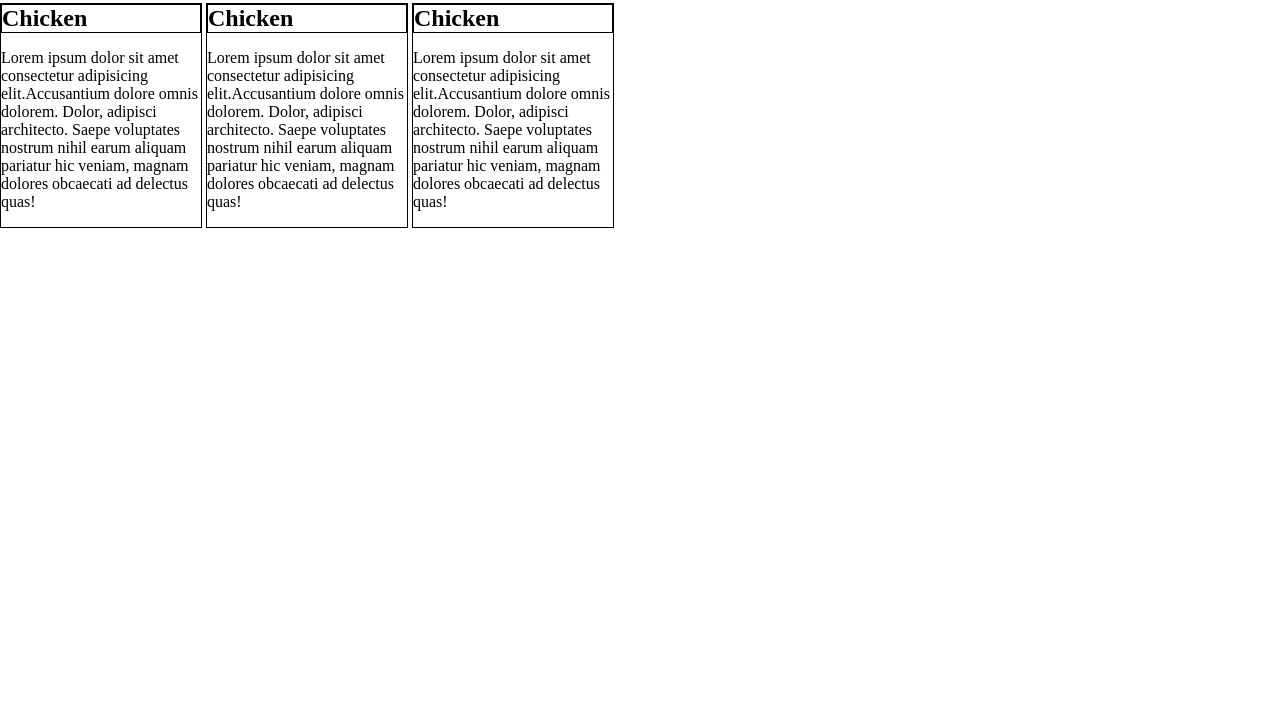
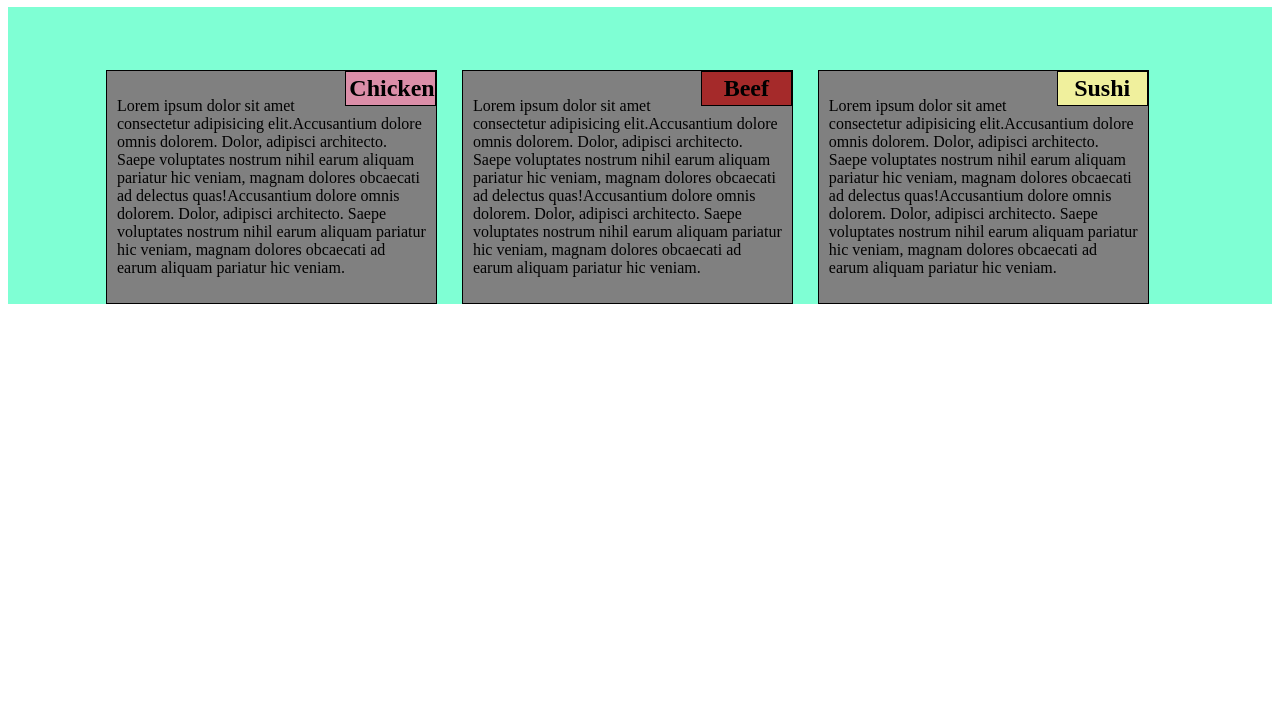
Before and after one commit to CristinaSanchezCadrecha/coursera-test, a plain HTML site: page mod2_solution/index.html in a window 1280 px wide. Shown: the part 77-800 px from the top of the page. Drawn offline with Linux system fonts and the light colour scheme.

Commit message:
Set @media

```diff
--- a/mod2_solution/css/style.css
+++ b/mod2_solution/css/style.css
@@ -1,20 +1,81 @@
+/*media query vista escritorio el ancho de la ventana del navegador sea de 992 px o más
+cada una de las 3 secciones debe ocupar la misma cantidad de espacio en la pantalla.
+A medida que hace que la ventana del navegador sea más ancha o más estrecha,
+cada sección debe volverse más ancha o más estrecha.(
+Sugerencia: use porcentajes para definir el ancho y use la propiedad 'float'.
+Consulte la lección 24 )*/
+
+
+/* vista tablet entre 768 px y 991 px, inclusive
+las primeras 2 secciones deben estar en la primera fila y tener el mismo tamaño.
+La tercera sección debe estar en la segunda fila y ocupar toda la fila por sí sola.*/
+
+/* vista movil  igual o menor a 767 px.*/
+
+*/
+
 body{
     margin: 0;
     padding: 0;
 }
 
+@media (min-width: 992px){
+    #container{
+        display: flex;
+        justify-content: center;
+        background-color: aquamarine;
+    }
+}
+
+@media (min-width: 768px) and (max-width: 991px) {
+    #container{
+        display: flex;
+        background-color: pink;
+    }
+}
+
+@media (max-width: 767px) {
+    #container{
+
+        background-color: rgb(241, 168, 52);
+    }
+}
+
 h1 {
+    margin-top: 2%;
     text-align: center;
 }
 
-div {
-    width: 200px;
-    display: inline-block;
+.box {
+    width: 26%;
+    margin-top: 5%;
+    margin-right: 2%;
+    background-color: grey;
     border: 1px solid black;
 }
 
 h2 {
     margin: 0;
-    padding: 0;
+    padding: 1%;
+    width: 25%;
+    float: right;
+    text-align: center;
     border: 1px solid black;
 }
+
+#chicken {
+    background-color:rgb(219, 142, 168);
+}
+
+#beef {
+    background-color:brown;
+}
+
+#sushi {
+    background-color:rgb(240, 240, 157);
+}
+
+p {
+    margin-top: 5%;
+    padding: 3%;
+}
--- a/mod2_solution/index.html
+++ b/mod2_solution/index.html
@@ -9,17 +9,20 @@
 </head>
 <body>
     <h1>Our Menu</h1>
-    <div class="box">
-        <h2>Chicken</h2>
-        <p>Lorem ipsum dolor sit amet consectetur adipisicing elit.Accusantium dolore omnis dolorem. Dolor, adipisci architecto. Saepe voluptates nostrum nihil earum aliquam pariatur hic veniam, magnam dolores obcaecati ad delectus quas!</p>
+    <div id="container">
+        <div class="box">
+            <h2 id="chicken">Chicken</h2>
+            <p>Lorem ipsum dolor sit amet consectetur adipisicing elit.Accusantium dolore omnis dolorem. Dolor, adipisci architecto. Saepe voluptates nostrum nihil earum aliquam pariatur hic veniam, magnam dolores obcaecati ad delectus quas!Accusantium dolore omnis dolorem. Dolor, adipisci architecto. Saepe voluptates nostrum nihil earum aliquam pariatur hic veniam, magnam dolores obcaecati ad earum aliquam pariatur hic veniam.</p>
+        </div>
+        <div class="box">
+            <h2 id="beef">Beef</h2>
+            <p>Lorem ipsum dolor sit amet consectetur adipisicing elit.Accusantium dolore omnis dolorem. Dolor, adipisci architecto. Saepe voluptates nostrum nihil earum aliquam pariatur hic veniam, magnam dolores obcaecati ad delectus quas!Accusantium dolore omnis dolorem. Dolor, adipisci architecto. Saepe voluptates nostrum nihil earum aliquam pariatur hic veniam, magnam dolores obcaecati ad earum aliquam pariatur hic veniam.</p>
+        </div>
+        <div class="box">
+            <h2 id="sushi">Sushi</h2>
+            <p>Lorem ipsum dolor sit amet consectetur adipisicing elit.Accusantium dolore omnis dolorem. Dolor, adipisci architecto. Saepe voluptates nostrum nihil earum aliquam pariatur hic veniam, magnam dolores obcaecati ad delectus quas!Accusantium dolore omnis dolorem. Dolor, adipisci architecto. Saepe voluptates nostrum nihil earum aliquam pariatur hic veniam, magnam dolores obcaecati ad earum aliquam pariatur hic veniam.</p>
+        </div>
     </div>
-    <div class="box">
-        <h2>Chicken</h2>
-        <p>Lorem ipsum dolor sit amet consectetur adipisicing elit.Accusantium dolore omnis dolorem. Dolor, adipisci architecto. Saepe voluptates nostrum nihil earum aliquam pariatur hic veniam, magnam dolores obcaecati ad delectus quas!</p>
-    </div>
-    <div class="box">
-        <h2>Chicken</h2>
-        <p>Lorem ipsum dolor sit amet consectetur adipisicing elit.Accusantium dolore omnis dolorem. Dolor, adipisci architecto. Saepe voluptates nostrum nihil earum aliquam pariatur hic veniam, magnam dolores obcaecati ad delectus quas!</p>
-    </div>
+
 </body>
 </html>
```
